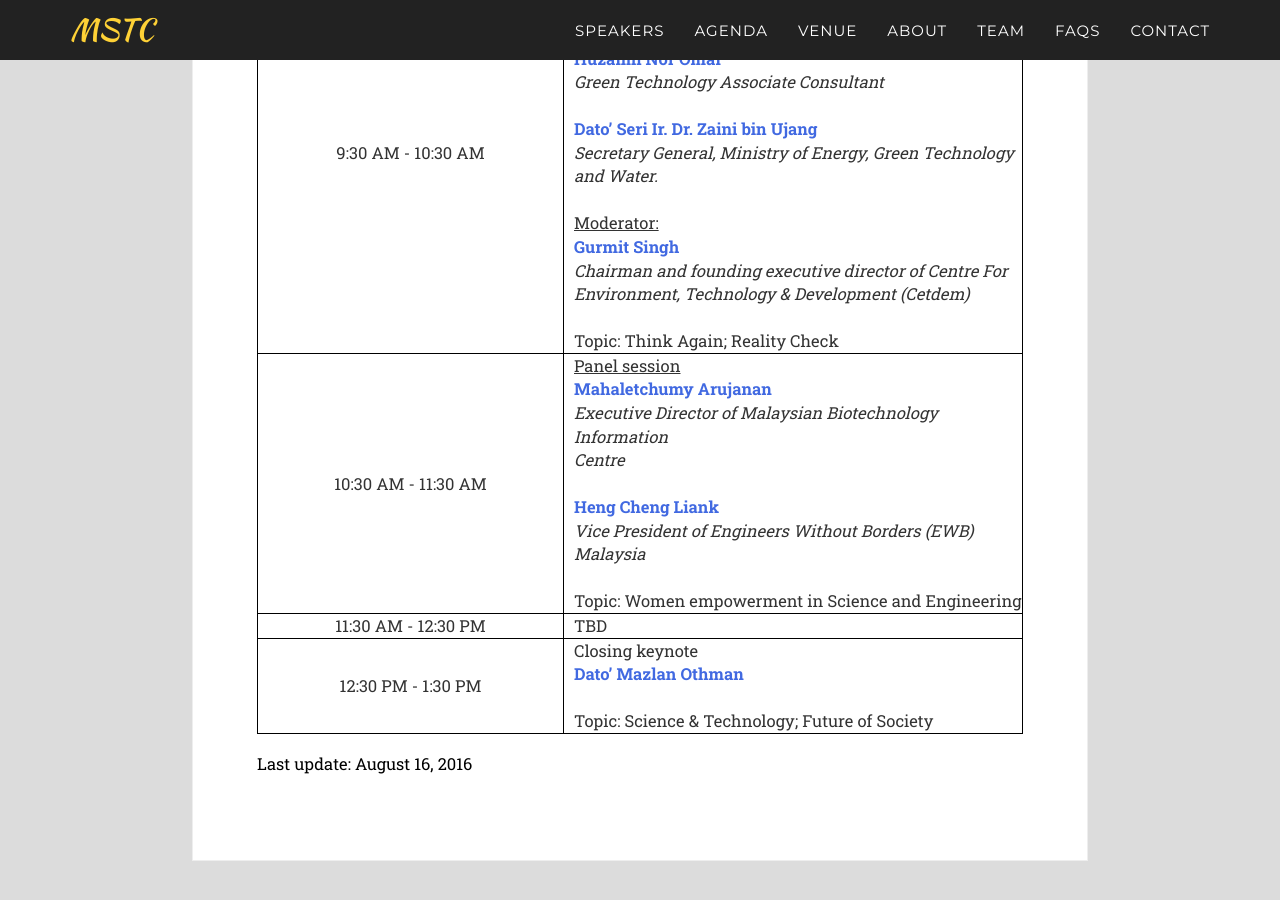
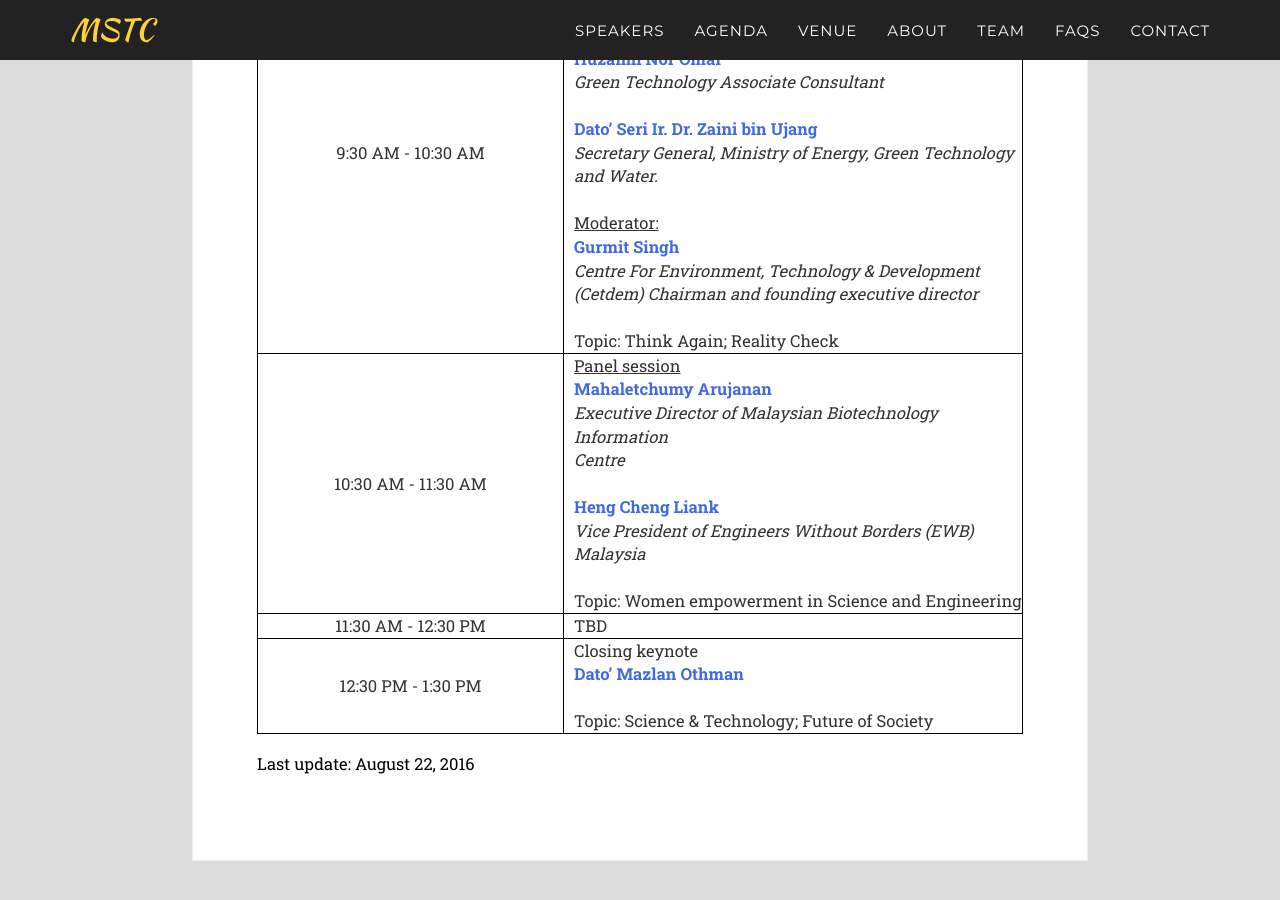
Before and after one commit to msiastc/msiastc.github.io, a Jekyll site: the page built from _pages/agenda.html, in a window 1280 px wide and 900 px high, scrolled down 1330 px. Built offline with Jekyll 4.4.1, drawn with Linux system fonts in a browser that asks for light colours; some web fonts are replaced.

```diff
--- a/_pages/agenda.html
+++ b/_pages/agenda.html
@@ -75,7 +75,7 @@ title: Agenda
             </tr>
             <tr>
                 <td>9:30 AM - 10:30 AM</td>
-                <td><u>Environmental (Panel Session)</u><br><b>Dr. Foo</b><br><i>Vice President of Ensearch</i><br><br><b>Huzaimi Nor Omar</b><br><i>Green Technology Associate Consultant</i><br><br><b>Dato’ Seri Ir. Dr. Zaini bin Ujang</b><br><i>Secretary General, Ministry of Energy, Green Technology and Water. </i><br><br><u>Moderator:</u><br><b>Gurmit Singh</b><br><i>Chairman and founding executive director of Centre For Environment, Technology & Development (Cetdem)</i><br><br>Topic: Think Again; Reality Check</td>
+                <td><u>Environmental (Panel Session)</u><br><b>Dr. Foo</b><br><i>Vice President of Ensearch</i><br><br><b>Huzaimi Nor Omar</b><br><i>Green Technology Associate Consultant</i><br><br><b>Dato’ Seri Ir. Dr. Zaini bin Ujang</b><br><i>Secretary General, Ministry of Energy, Green Technology and Water. </i><br><br><u>Moderator:</u><br><b>Gurmit Singh</b><br><i>Centre For Environment, Technology & Development (Cetdem) Chairman and founding executive director</i><br><br>Topic: Think Again; Reality Check</td>
             </tr>
             <tr>
                 <td>10:30 AM - 11:30 AM</td>
@@ -92,5 +92,5 @@ Centre</i><br><br><b>Heng Cheng Liank</b><br><i>Vice President of Engineers With
             </tr>
         </table>
 
-        <p>Last update: August 16, 2016</p>
+        <p>Last update: August 22, 2016</p>
     </div>
```
Also changed, not shown: _includes/services.html (+21 -0 lines), _posts/2014-07-13-project-6.markdown (added, +12 -0 lines), img/speaker/mazlan-othman.jpg (added).
